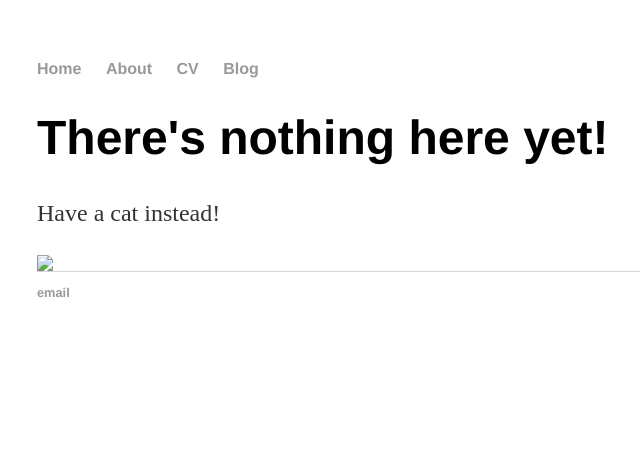
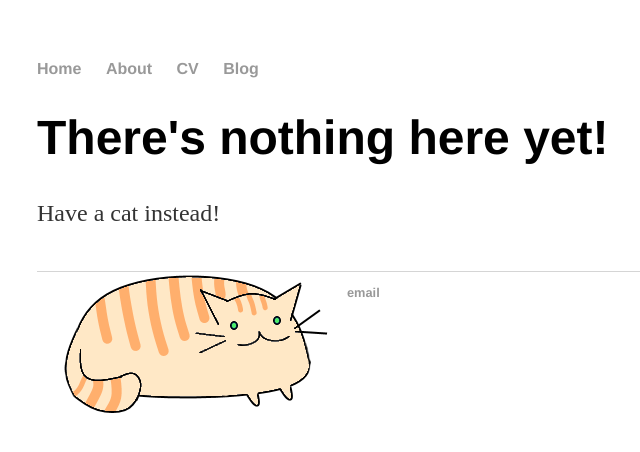
Before and after one commit to fiona-naughton/fiona-naughton.github.io, a Jekyll site: the page built from blog/index.html, in a window 1280 px wide. Shown: the top 452 px of the page, without its empty margins (155-795 px from the left). Built offline with Jekyll 4.4.1, drawn with Linux system fonts in a browser that asks for light colours.

Commit message:
try image link again

```diff
--- a/blog/index.html
+++ b/blog/index.html
@@ -4,7 +4,8 @@ title: There's nothing here yet!
 ---
 	<h1>{{ page.title }}</h1>
 	<p>Have a cat instead!</p>
-	<img src="images/cat.png" align="left" />
+	<img src="../images/cat.png" align="left" />
+	<p></p>
 
 	<ul class="posts">
 
--- a/index.html
+++ b/index.html
@@ -6,4 +6,5 @@ title: Main
 	<h1>There's nothing here yet!</h1>
 	<p>Have a cat instead!</p>
 	<img src="images/cat.png" align="left" />
+	<p></p>
 </div><!-- /.blurb -->
```
